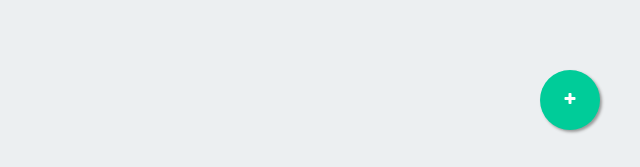
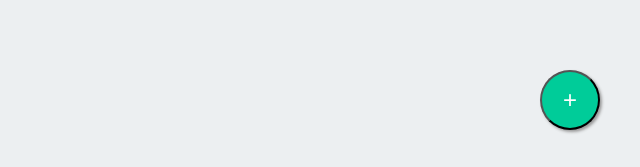
Before and after one commit to WildStranger/adnan-ridlr.github.io, a plain HTML site: page public/index.html in a window 1280 px wide. Shown: the part 630-797 px from the top of the page, 640-1280 px from the left. Drawn offline with nearby package versions, Linux system fonts and the light colour scheme; some packages are replaced by stand-ins of ours; a script that the page names is missing.

Commit message:
Small fix for add icon

```diff
--- a/public/assets/css/styles.css
+++ b/public/assets/css/styles.css
@@ -119,9 +119,6 @@ body {
     color:#FFF;
     border-radius:50px;
     text-align:center;
+    font-size: x-large;
     box-shadow: 2px 2px 3px #999;
 }
-
-.float-button-content{
-    margin-top:22px;
-}
--- a/public/index.html
+++ b/public/index.html
@@ -21,13 +21,9 @@
         </script>
     </head>
     <body>
-        <!-- <input type="button" id="refreshBookmarksButton" value="Refresh"> -->
-
         <button id="signoutButton" class="btn" style="background: gray; color: white; position: fixed; right: 30;">Logout</button>
 
-        <a href="#" id="addBookmarkButton" class="float-button">
-            <i class="fa fa-plus float-button-content"></i>
-        </a>
+        <input type="button" id="addBookmarkButton" class="float-button" value="+" />
 
         <div id="bookmarks">
             <div class="content ">
```
